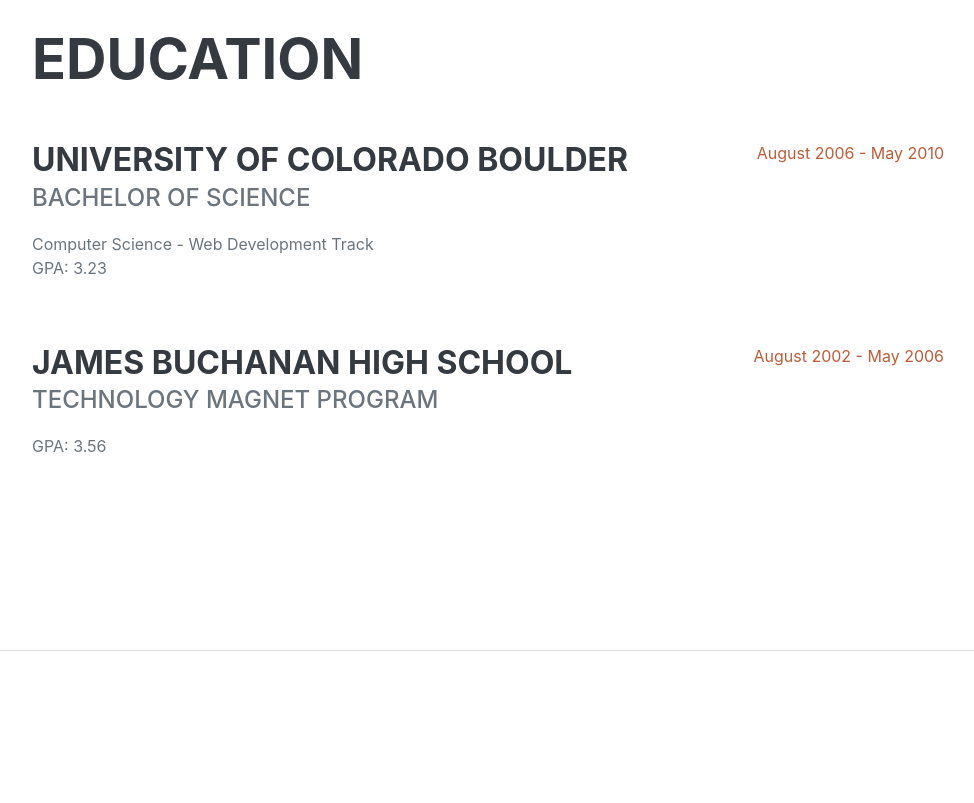
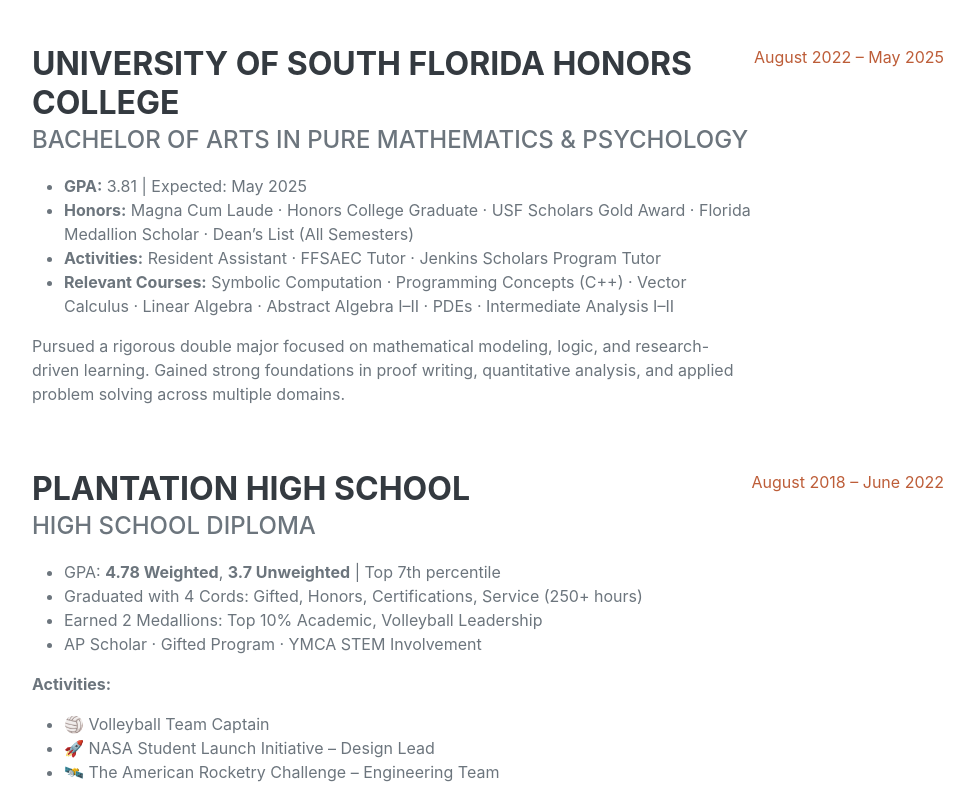
Before and after one commit to ElijahMorales04/ElijahMorales04.github.io, a plain HTML site: page index.html in a window 1280 px wide. Shown: the part 2914-3717 px from the top of the page, without its empty margins (288-1262 px from the left). Drawn offline with nearby package versions, Linux system fonts and the light colour scheme; files that its build step writes are made by us from their sources; files whose address does not match are found by name; a web font is replaced by a local one.

Commit message:
Update index.html

```diff
--- a/index.html
+++ b/index.html
@@ -19,7 +19,7 @@
         <!-- Navigation-->
         <nav class="navbar navbar-expand-lg navbar-dark bg-primary fixed-top" id="sideNav">
             <a class="navbar-brand js-scroll-trigger" href="#page-top">
-                <span class="d-block d-lg-none">Clarence Taylor</span>
+                <span class="d-block d-lg-none">Elijah Morales</span>
                 <span class="d-none d-lg-block"><img class="img-fluid img-profile rounded-circle mx-auto mb-2" src="assets/img/profile.jpg" alt="..." /></span>
             </a>
             <button class="navbar-toggler" type="button" data-bs-toggle="collapse" data-bs-target="#navbarResponsive" aria-controls="navbarResponsive" aria-expanded="false" aria-label="Toggle navigation"><span class="navbar-toggler-icon"></span></button>
@@ -169,20 +169,38 @@ I’m passionate about leveraging data to drive evidence-based decisions in indu
                     <h2 class="mb-5">Education</h2>
                     <div class="d-flex flex-column flex-md-row justify-content-between mb-5">
     <div class="flex-grow-1">
-                            <h3 class="mb-0">University of Colorado Boulder</h3>
-                            <div class="subheading mb-3">Bachelor of Science</div>
-                            <div>Computer Science - Web Development Track</div>
-                            <p>GPA: 3.23</p>
+        <h3 class="mb-0">University of South Florida Honors College</h3>
+        <div class="subheading mb-3">Bachelor of Arts in Pure Mathematics & Psychology</div>
+        <ul>
+            <li><strong>GPA:</strong> 3.81 | Expected: May 2025</li>
+            <li><strong>Honors:</strong> Magna Cum Laude · Honors College Graduate · USF Scholars Gold Award · Florida Medallion Scholar · Dean’s List (All Semesters)</li>
+            <li><strong>Activities:</strong> Resident Assistant · FFSAEC Tutor · Jenkins Scholars Program Tutor</li>
+            <li><strong>Relevant Courses:</strong> Symbolic Computation · Programming Concepts (C++) · Vector Calculus · Linear Algebra · Abstract Algebra I–II · PDEs · Intermediate Analysis I–II</li>
+        </ul>
+        <p>
+            Pursued a rigorous double major focused on mathematical modeling, logic, and research-driven learning. Gained strong foundations in proof writing, quantitative analysis, and applied problem solving across multiple domains.
+        </p>
     </div>
-                        <div class="flex-shrink-0"><span class="text-primary">August 2006 - May 2010</span></div>
+    <div class="flex-shrink-0"><span class="text-primary">August 2022 – May 2025</span></div>
 </div>
                     <div class="d-flex flex-column flex-md-row justify-content-between">
     <div class="flex-grow-1">
-                            <h3 class="mb-0">James Buchanan High School</h3>
-                            <div class="subheading mb-3">Technology Magnet Program</div>
-                            <p>GPA: 3.56</p>
+        <h3 class="mb-0">Plantation High School</h3>
+        <div class="subheading mb-3">High School Diploma</div>
+        <ul>
+            <li>GPA: <strong>4.78 Weighted</strong>, <strong>3.7 Unweighted</strong> | Top 7th percentile</li>
+            <li>Graduated with 4 Cords: Gifted, Honors, Certifications, Service (250+ hours)</li>
+            <li>Earned 2 Medallions: Top 10% Academic, Volleyball Leadership</li>
+            <li>AP Scholar · Gifted Program · YMCA STEM Involvement</li>
+        </ul>
+        <p><strong>Activities:</strong></p>
+        <ul>
+            <li>🏐 Volleyball Team Captain</li>
+            <li>🚀 NASA Student Launch Initiative – Design Lead</li>
+            <li>🛰️ The American Rocketry Challenge – Engineering Team</li>
+        </ul>
     </div>
-                        <div class="flex-shrink-0"><span class="text-primary">August 2002 - May 2006</span></div>
+    <div class="flex-shrink-0"><span class="text-primary">August 2018 – June 2022</span></div>
 </div>
                 </div>
             </section>
```
Lines whose indentation alone changed are shown as unchanged.
